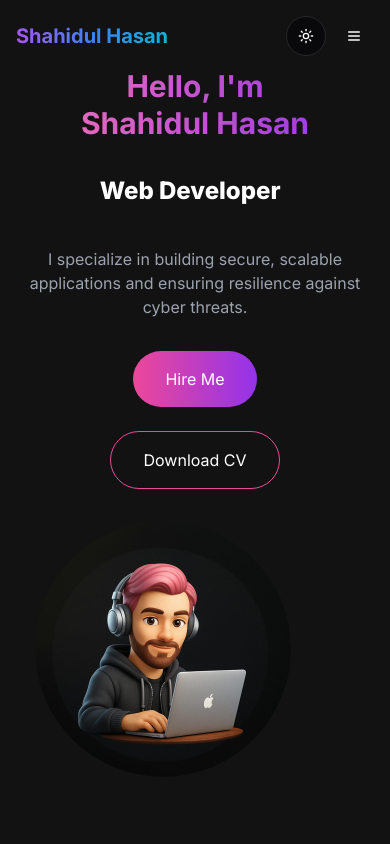
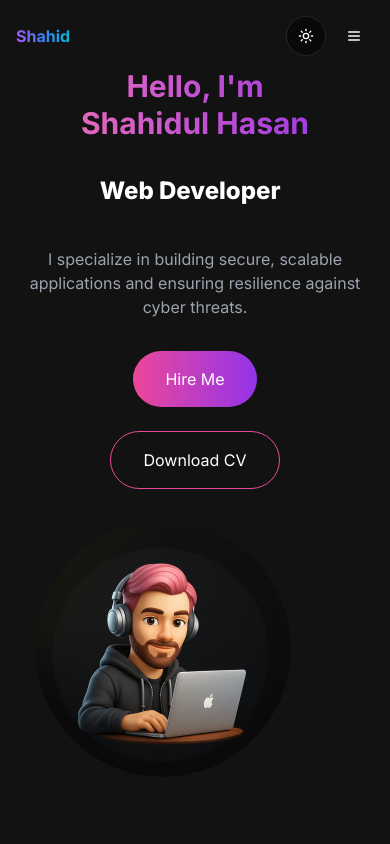
Before and after one commit to shahid455/portfolio, a Next.js app: page / in a window 390 px wide. Shown: the top 844 px of the page. Built offline with nearby package versions, Linux system fonts and the light colour scheme.

Commit message:
new navbar

```diff
--- a/components/navbar.tsx
+++ b/components/navbar.tsx
@@ -14,7 +14,6 @@ export default function Navbar() {
     const handleScroll = () => {
       setIsScrolled(window.scrollY > 10)
     }
-
     window.addEventListener("scroll", handleScroll)
     return () => window.removeEventListener("scroll", handleScroll)
   }, [])
@@ -36,15 +35,27 @@ export default function Navbar() {
       }`}
     >
       <div className="container mx-auto px-4 py-4 flex justify-between items-center">
-        {/* Clickable Brand/Logo */}
+
+        {/* Desktop Brand */}
         <motion.div
           initial={{ opacity: 0 }}
           animate={{ opacity: 1 }}
           transition={{ delay: 0.2 }}
           onClick={() => scrollToSection("home")}
-          className="text-xl font-bold gradient-text cursor-pointer"
+          className="hidden md:block text-2xl font-bold gradient-text cursor-pointer"
         >
           Shahidul Hasan
+        </motion.div>
+
+        {/* Mobile Brand */}
+        <motion.div
+          initial={{ opacity: 0 }}
+          animate={{ opacity: 1 }}
+          transition={{ delay: 0.2 }}
+          onClick={() => scrollToSection("home")}
+          className="block md:hidden text-base font-bold gradient-text cursor-pointer"
+        >
+          Shahid
         </motion.div>
 
         {/* Desktop Navigation */}
```
